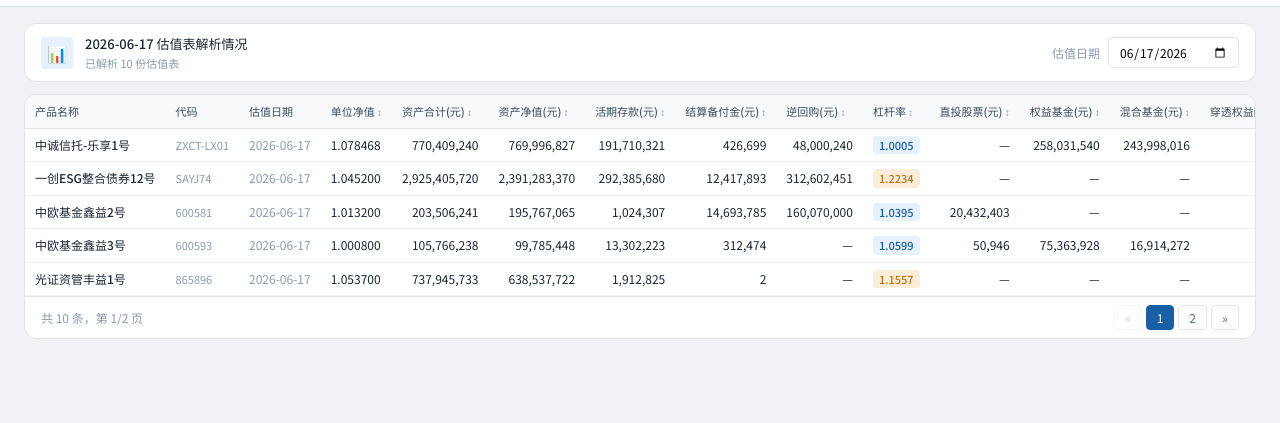
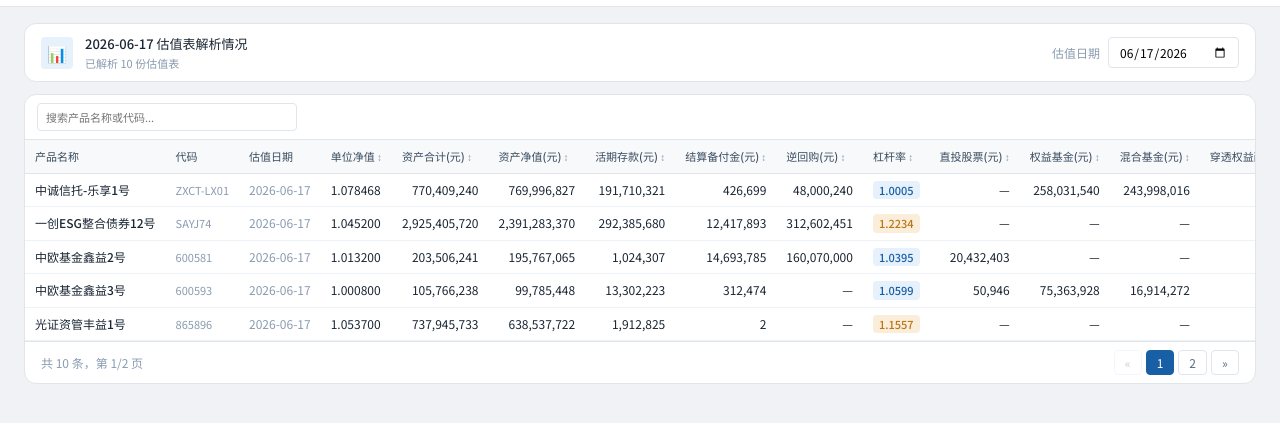
Before and after one commit to cuicuiproject/hengfeng-portfolio-monitor, a plain HTML site: page index.html in a window 1280 px wide. Shown: the part 49-472 px from the top of the page. Drawn offline with Linux system fonts and the light colour scheme.

Commit message:
Add search to dashboard product table

```diff
--- a/index.html
+++ b/index.html
@@ -408,6 +408,12 @@ th.sortable.desc::after { content:' \2193'; color:var(--primary); }
 
     <!-- Product Table -->
     <div class="panel full-width">
+      <div style="padding:8px 12px;border-bottom:0.5px solid var(--border);display:flex;gap:8px;align-items:center;">
+        <input type="text" id="dashboardSearch" placeholder="搜索产品名称或代码..." oninput="filterDashboardProducts()"
+          style="width:260px;padding:5px 8px;border:0.5px solid var(--border);border-radius:4px;font-size:11px;font-family:inherit;outline:none;"
+          onfocus="this.style.borderColor='var(--primary)'" onblur="this.style.borderColor='var(--border)'">
+        <span style="font-size:11px;color:var(--text-muted);" id="dashboardSearchCount"></span>
+      </div>
       <div class="panel-body" id="productTable"></div>
       <div class="pagination" id="productPagination"></div>
     </div>
@@ -909,6 +915,25 @@ function renderNavDetailTable() {
 }
 
 // ===== Date Filter =====
+function filterDashboardProducts() {
+  var q = document.getElementById('dashboardSearch').value.toLowerCase();
+  var filtered = productData.filter(function(p) {
+    return !q || p.name.toLowerCase().indexOf(q) >= 0 || (p.code||'').toLowerCase().indexOf(q) >= 0;
+  });
+  if (q) {
+    var total = filtered.length;
+    document.getElementById('dashboardSearchCount').textContent = '匹配 ' + total + ' 个产品';
+  } else {
+    document.getElementById('dashboardSearchCount').textContent = '';
+  }
+  // Temporarily replace productData, render, then restore
+  var orig = productData;
+  productData = filtered;
+  productPage = 1;
+  renderTable();
+  productData = orig;
+}
+
 function filterByDate(dateStr) {
   document.getElementById('fetchLabel').textContent = dateStr + ' 估值表解析情况';
   // In production: fetch data from backend API for selected date
```
